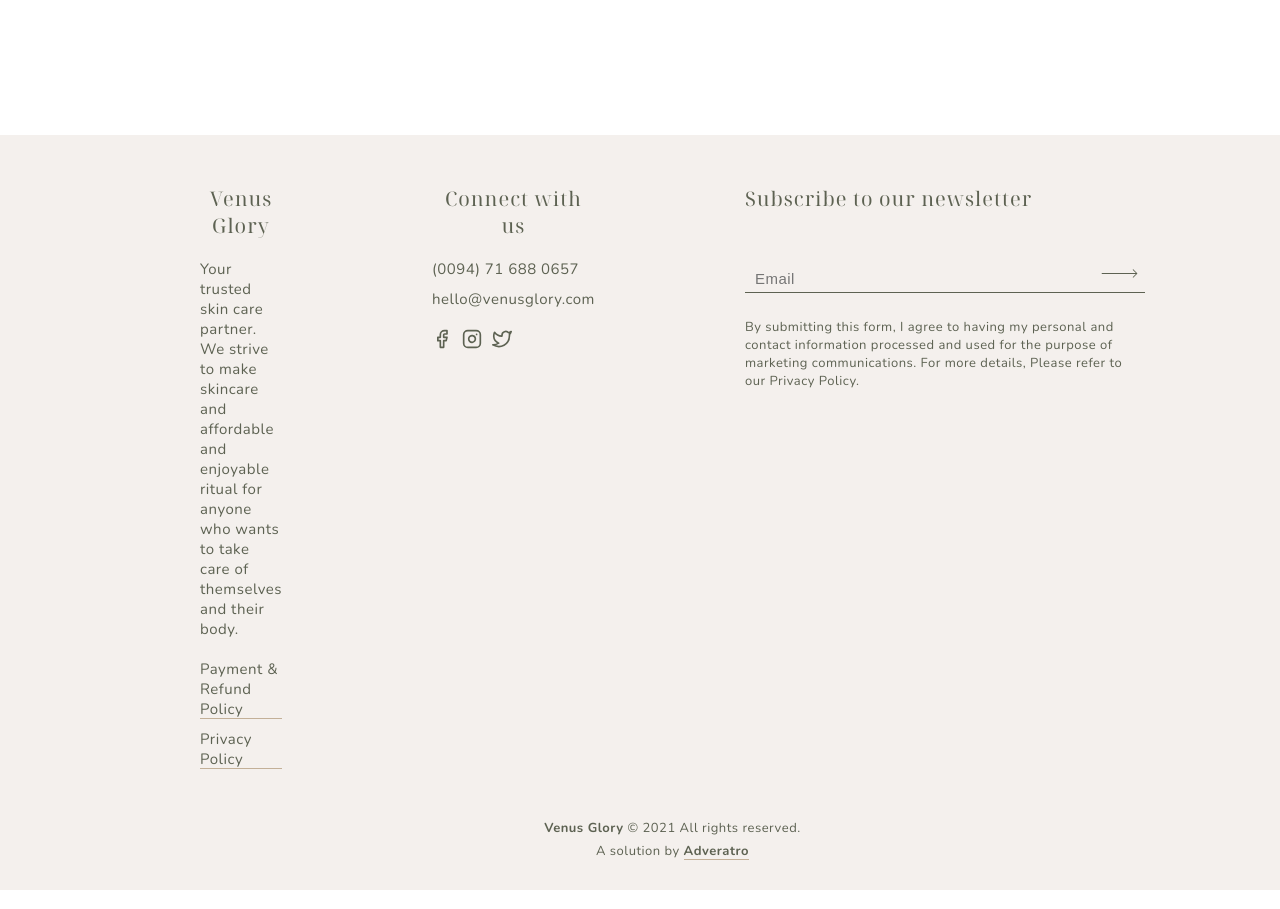
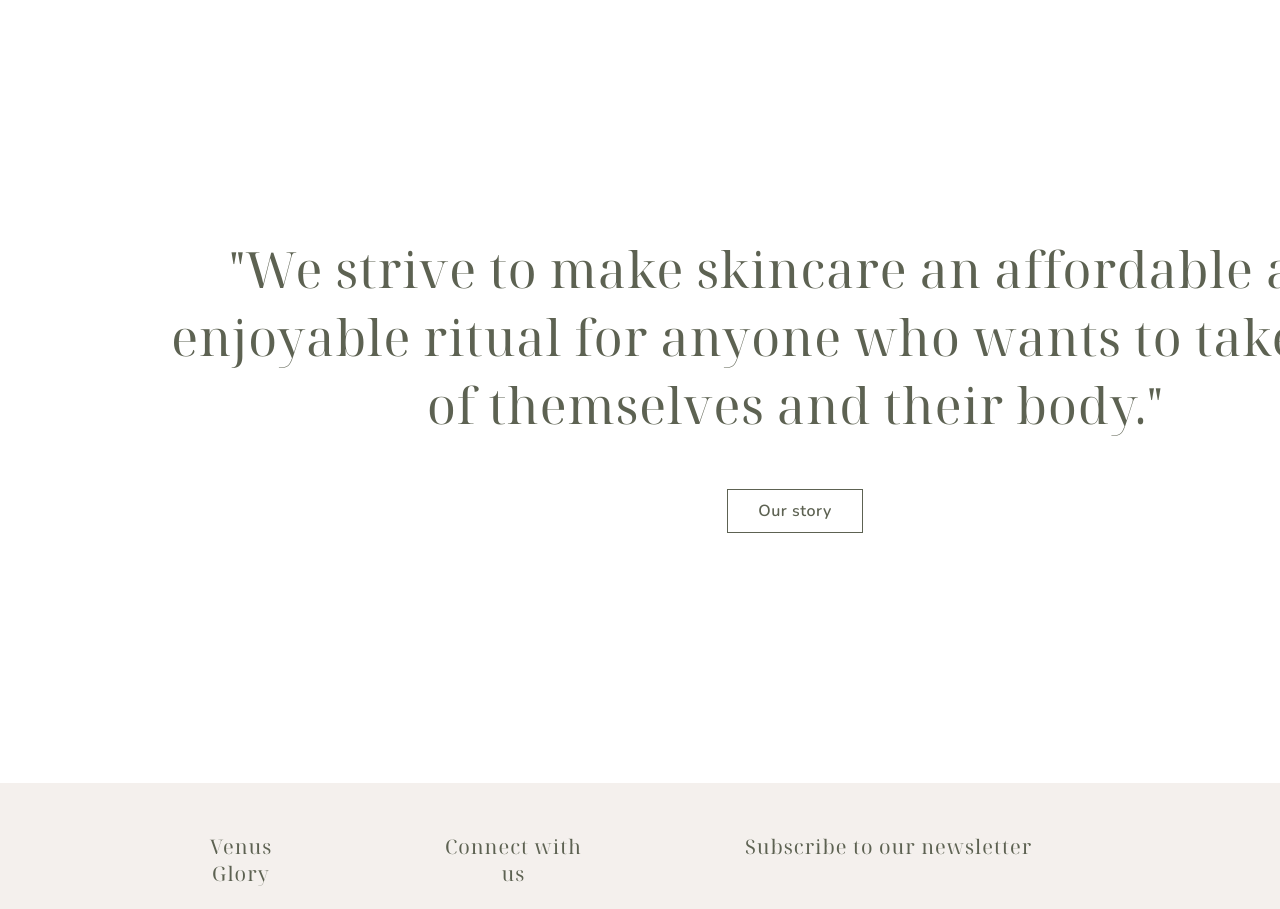
Before and after one commit to madushan-sooriyarathne/venus-glory, a Next.js app: page / in a window 1280 px wide. Shown: the part 5360-6269 px from the top of the page. Built offline with nearby package versions, Linux system fonts and the light colour scheme.

Commit message:
added AboutSection to homepage

```diff
--- a/pages/index.tsx
+++ b/pages/index.tsx
@@ -2,6 +2,7 @@
 import ImageContentSection from "@components/layout/common/image-content-section";
 import Page from "@components/layout/common/page";
 import ProductGrid from "@components/layout/common/product-grid";
+import AboutSection from "@components/layout/homepage/about-section";
 import BestSellers from "@components/layout/homepage/bestsellers-section";
 import Categories from "@components/layout/homepage/categories";
 import GenderSection from "@components/layout/homepage/gender-section";
@@ -29,6 +30,7 @@
         route="/shop/categories/gifts"
         routeLabel="Explore Gifts"
       />
+      <AboutSection />
     </Page>
   );
 };
```
